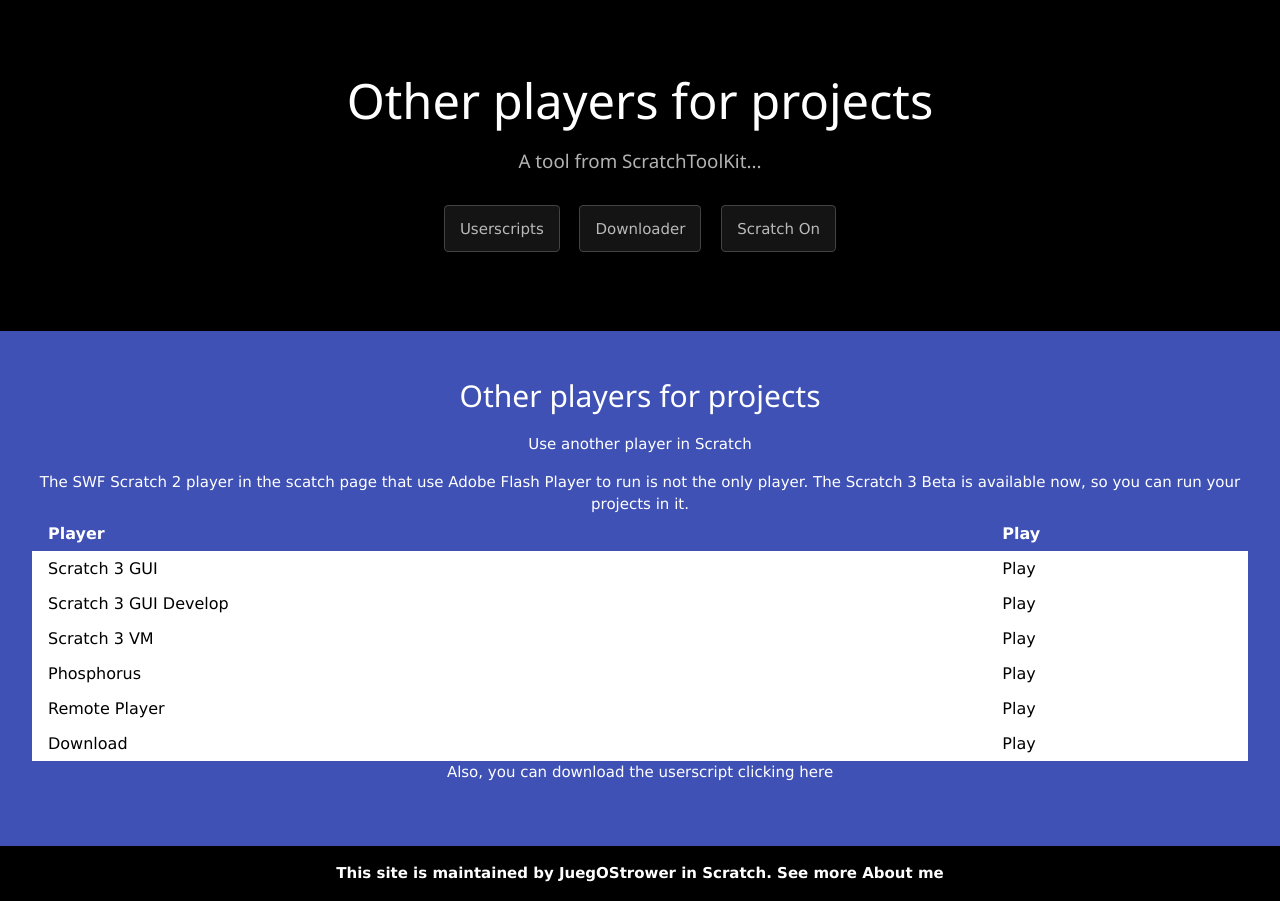
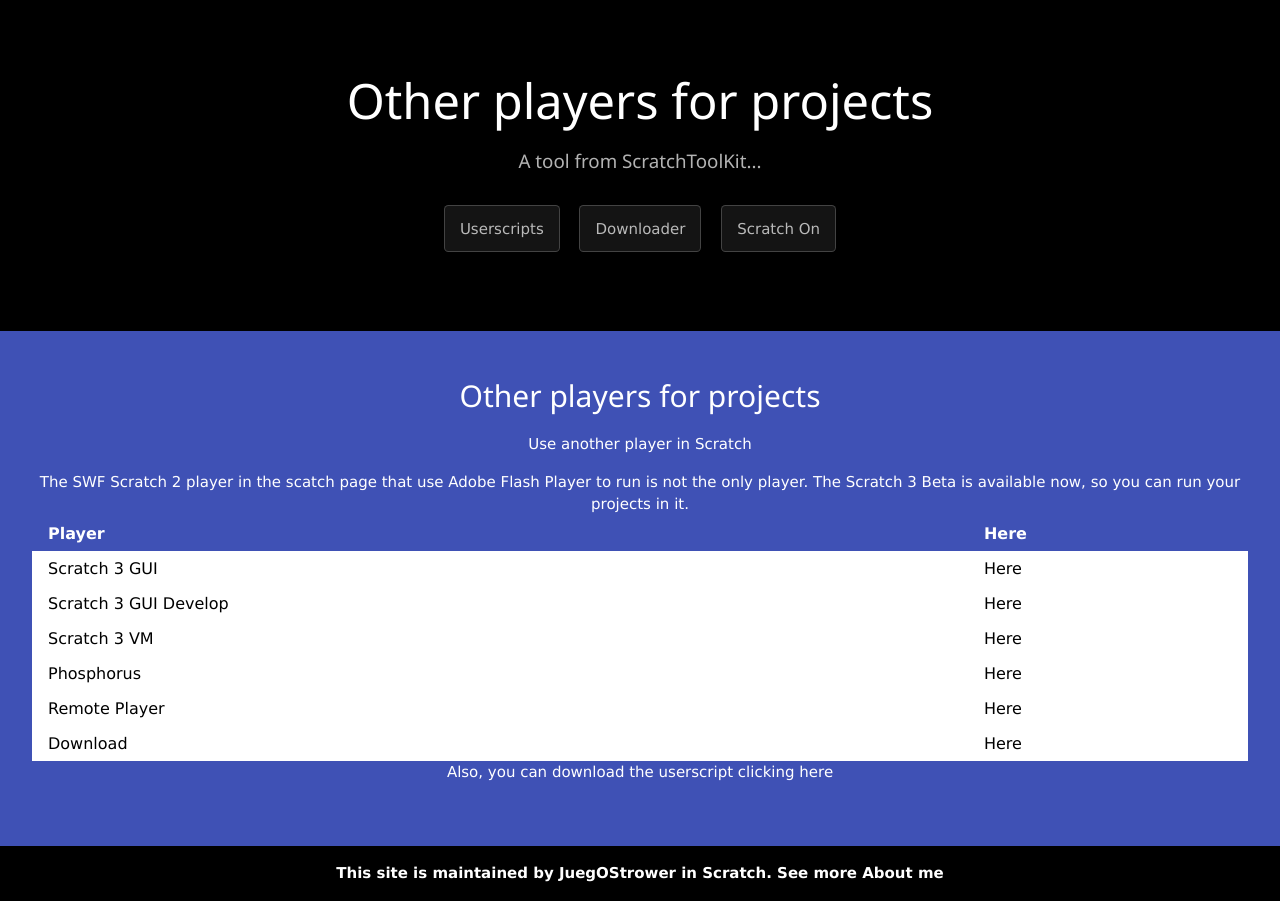
Before and after one commit to JuegOStrower/juegostrower.github.io, a Jekyll site: the page players/index.html, which Jekyll copies as it is, in a window 1280 px wide. Built offline with Jekyll 4.4.1, drawn with Linux system fonts in a browser that asks for light colours.

Commit message:
Update index.html

```diff
--- a/players/index.html
+++ b/players/index.html
@@ -39,31 +39,31 @@
               <tbody>
                 <tr class="w3-text-white">
                   <th>Player</th>
-                  <th>Play</th>
+                  <th>Here</th>
                 </tr>
                 <tr class="w3-white">
                   <td>Scratch 3 GUI</td>
-                  <td>Play</td>
+                  <td>Here</td>
                 </tr>
                 <tr class="w3-white">
                   <td>Scratch 3 GUI Develop</td>
-                  <td>Play</td>
+                  <td>Here</td>
                 </tr>
                 <tr class="w3-white">
                   <td>Scratch 3 VM</td>
-                  <td>Play</td>
+                  <td>Here</td>
                 </tr>
                 <tr class="w3-white">
                   <td>Phosphorus</td>
-                  <td>Play</td>
+                  <td>Here</td>
                 </tr>
                 <tr class="w3-white">
                   <td>Remote Player</td>
-                  <td>Play</td>
+                  <td>Here</td>
                 </tr>
                 <tr class="w3-white">
                   <td>Download</td>
-                  <td>Play</td>
+                  <td>Here</td>
                 </tr>
               </tbody>
             </table>
```
